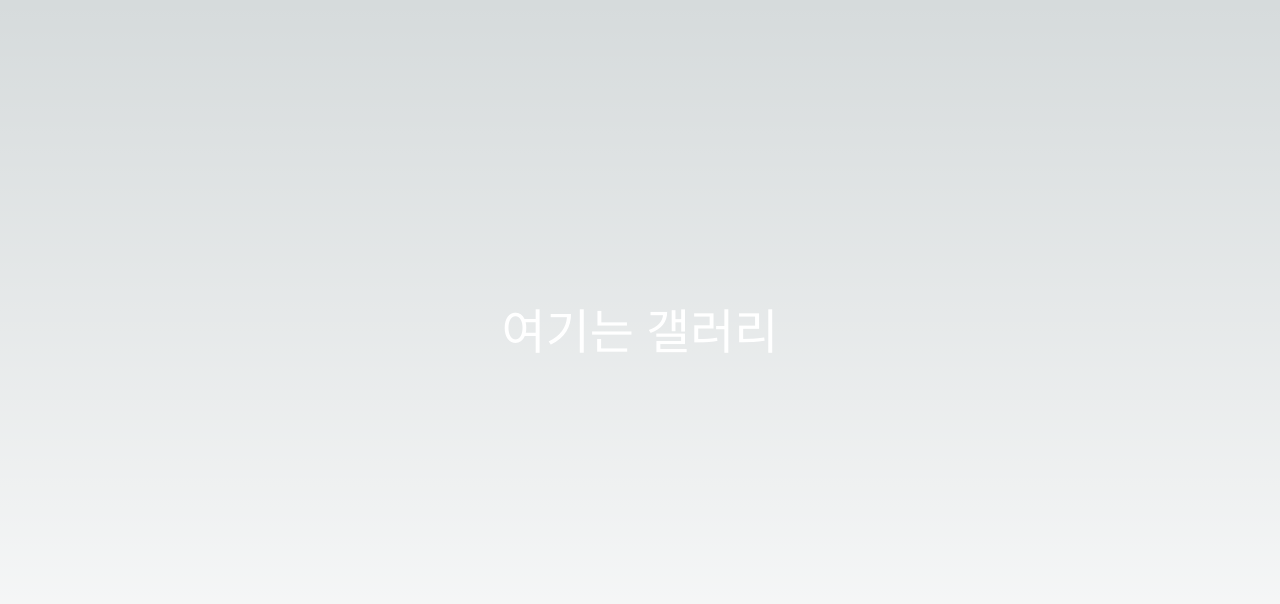
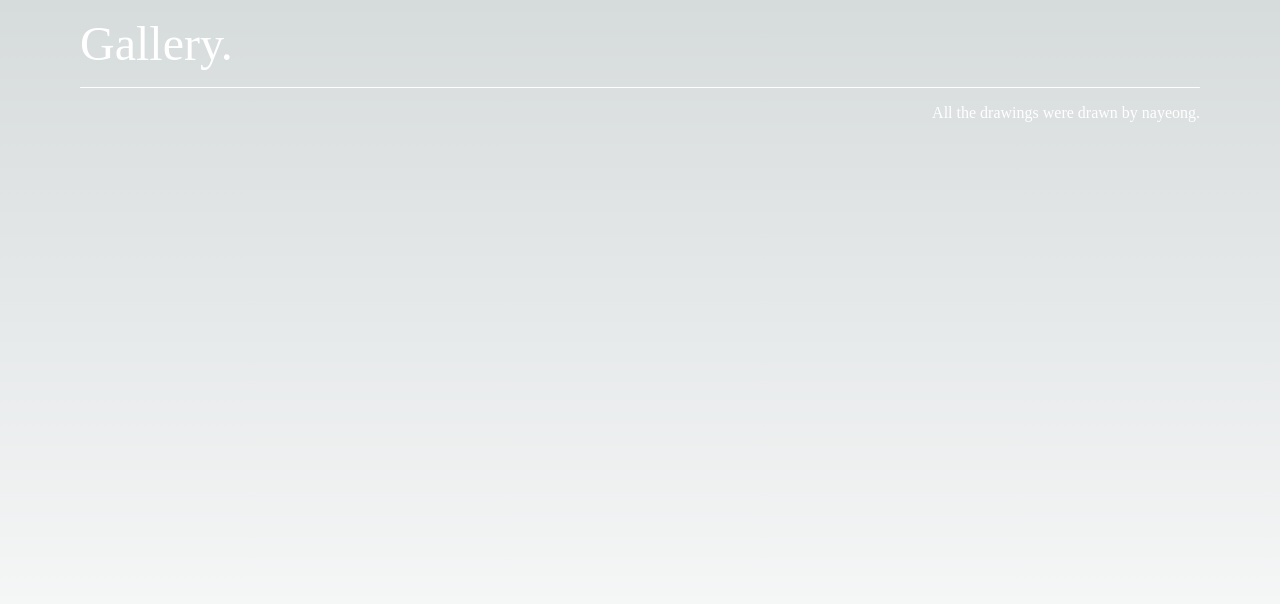
Before and after one commit to Bewheneverwhatiwant/Resume, a Next.js app in the folder resume/: page /gallerypage in a window 1280 px wide. Shown: the top 604 px of the page. Built offline with nearby package versions, Linux system fonts and the light colour scheme.

Commit message:
[ADD] gallery 디자인 추가

```diff
--- a/resume/src/app/gallerypage/page.tsx
+++ b/resume/src/app/gallerypage/page.tsx
@@ -2,12 +2,15 @@
 
 import styled from "styled-components";
 import CustomFont from "@/components/CustomFont";
+import CustomColumn from "@/components/CustomColumn";
+import CustomRow from "@/components/CustomRow";
+import CustomDivider from "@/components/CustomDivider";
 
 const Container = styled.div`
 display: flex;
 flex-direction: column;
 align-items: center;
-justify-content: center;
+justify-content: flex-start;
 gap: 5rem;
 min-height: 100vh;
 padding: 1rem 10vh 10rem;
@@ -17,7 +20,15 @@ export default function GalleryPage() {
 
     return (
         <Container>
-            <CustomFont color='white' font='3rem'>여기는 갤러리</CustomFont>
+            <CustomColumn gap='1rem' width='100%'>
+                <CustomRow width='100%' justifycontent="flex-start">
+                    <CustomFont color='white' font='3rem'>Gallery.</CustomFont>
+                </CustomRow>
+                <CustomDivider backgroundcolor="white" width='100%' height='1px' />
+                <CustomRow width='100%' justifycontent="flex-end">
+                    <CustomFont color='white' font='1rem'>All the drawings were drawn by nayeong.</CustomFont>
+                </CustomRow>
+            </CustomColumn>
         </Container>
     );
 }
--- /dev/null
+++ b/resume/src/components/CustomDivider.tsx
@@ -0,0 +1,18 @@
+import styled from "styled-components";
+
+// props 타입 정의
+interface CustomDividerProps {
+    width?: string;
+    height?: string;
+    backgroundcolor?: string;
+    borderradius?: string;
+}
+
+const CustomDivider = styled.div<CustomDividerProps>`
+  width: ${(props) => props.width || "100%"};
+  height: ${(props) => props.height || "1px"};
+  background: ${(props) => props.backgroundcolor || "#1E1E1E"};
+  border-radius: ${(props) => props.borderradius || "0.5rem"};
+`;
+
+export default CustomDivider;
```
